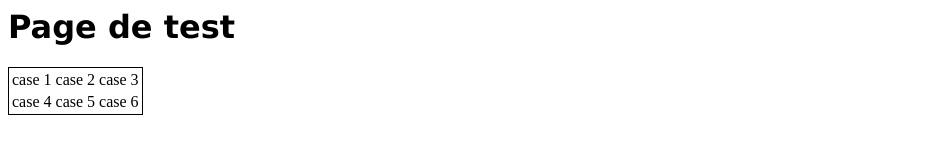
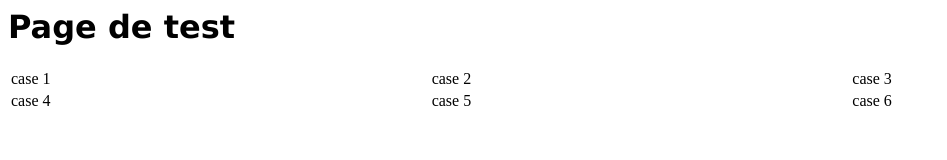
Before and after one commit to mathiscomte/mathiscomte.github.io, a plain HTML site: page page2.html in a window 1280 px wide. Shown: the whole page, without its empty margins (0-947 px from the left). Drawn offline with Linux system fonts and the light colour scheme.

Commit message:
Update page2.html

```diff
--- a/page2.html
+++ b/page2.html
@@ -8,7 +8,7 @@
                 Page de test
             </h1>
         </div>
-        <table style="border: 1px solid black" ; "width:100%">
+        <table style="width: 100%" ; "border: 1px solid black">
           <tr>
             <td>case 1</td>
             <td>case 2</td>
```
